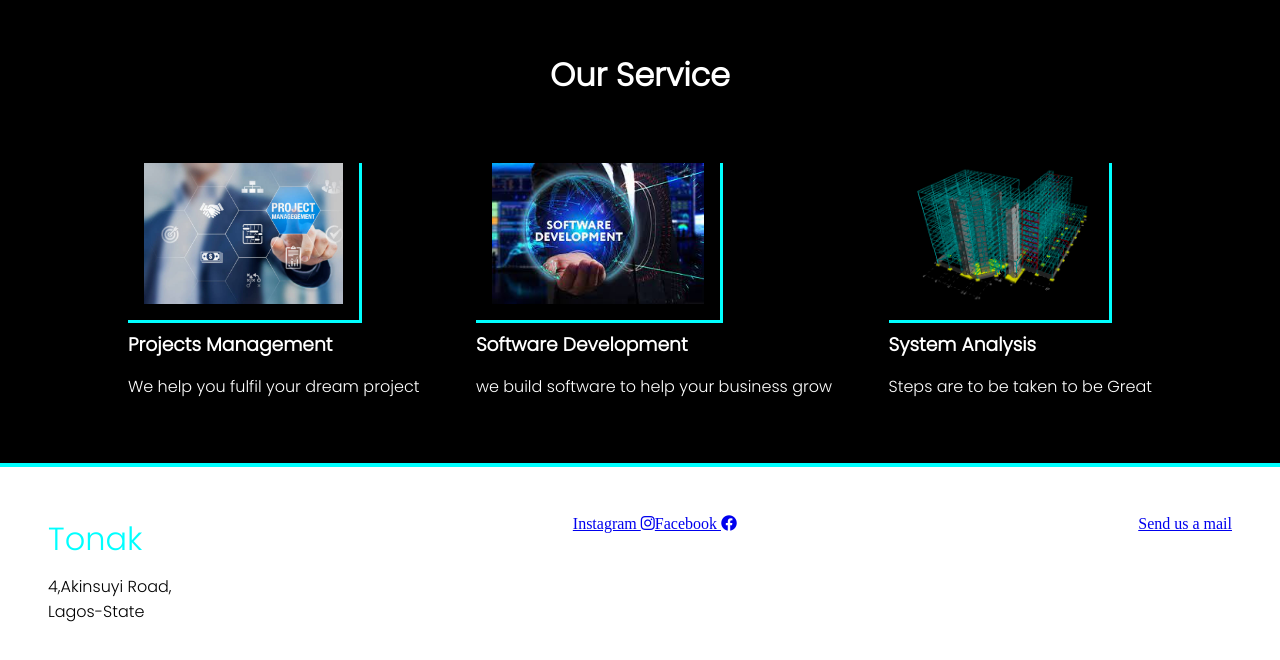
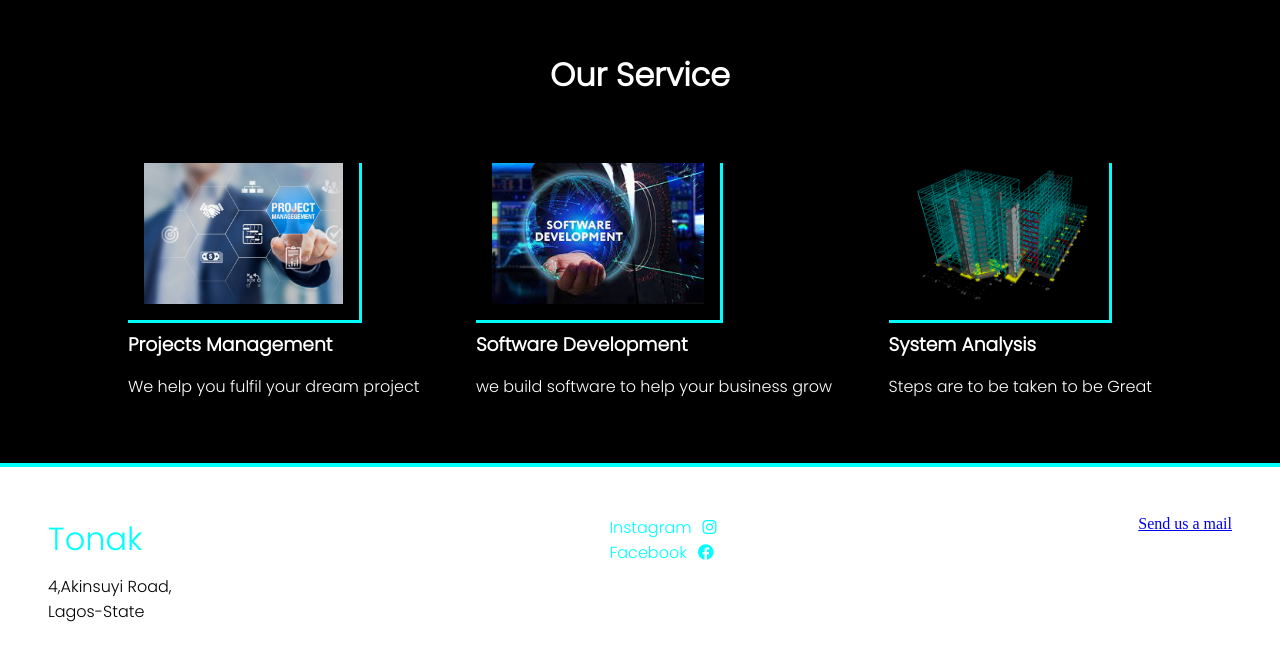
Before and after one commit to Akinsuyiphilip/tonak, a React (Create React App) app: page / in a window 1280 px wide. Shown: the part 1797-2457 px from the top of the page. Built offline with nearby package versions, Linux system fonts and the light colour scheme.

Commit message:
Add files

```diff
--- a/src/components/Contact.jsx
+++ b/src/components/Contact.jsx
@@ -16,10 +16,10 @@ return (
                 </div>
             </div>
             <div className="side-2">
-                <Link to="/">
+                <Link to="/" className='link'>
                 Instagram <i class="fa-brands fa-instagram"></i>
                 </Link>
-                <Link to="/">
+                <Link to="/" className='link'>
                 Facebook <i class="fa-brands fa-facebook"></i>
                 </Link>
             </div>
--- a/src/index.css
+++ b/src/index.css
@@ -181,6 +181,19 @@ body .contact .side-1 h2 {
 body .contact .side-1 p {
   font-size: 1rem;
 }
+body .contact .side-2 {
+  font-family: "Poppins", sans-serif;
+  display: flex;
+  flex-direction: column;
+}
+body .contact .side-2 .link {
+  text-decoration: none;
+  color: #00FFFF;
+  padding-left: 1rem;
+}
+body .contact .side-2 .link i {
+  padding-left: 0.4rem;
+}
 @-webkit-keyframes rotation {
   from {
     transform: rotate(0deg);
--- a/src/index.scss
+++ b/src/index.scss
@@ -227,6 +227,19 @@ body {
                 font-size: 1rem;
             }
         }
+        .side-2{
+            font-family: 'Poppins', sans-serif;
+            display: flex;
+            flex-direction: column;
+            .link{
+                text-decoration: none;
+                color: #00FFFF;
+                padding-left: 1rem;
+                i{
+                    padding-left: .4rem;
+                }
+            }
+        }
     }
 
 
```
Also changed, not shown: 1 other file (tests, documents, lock files or other folders).
